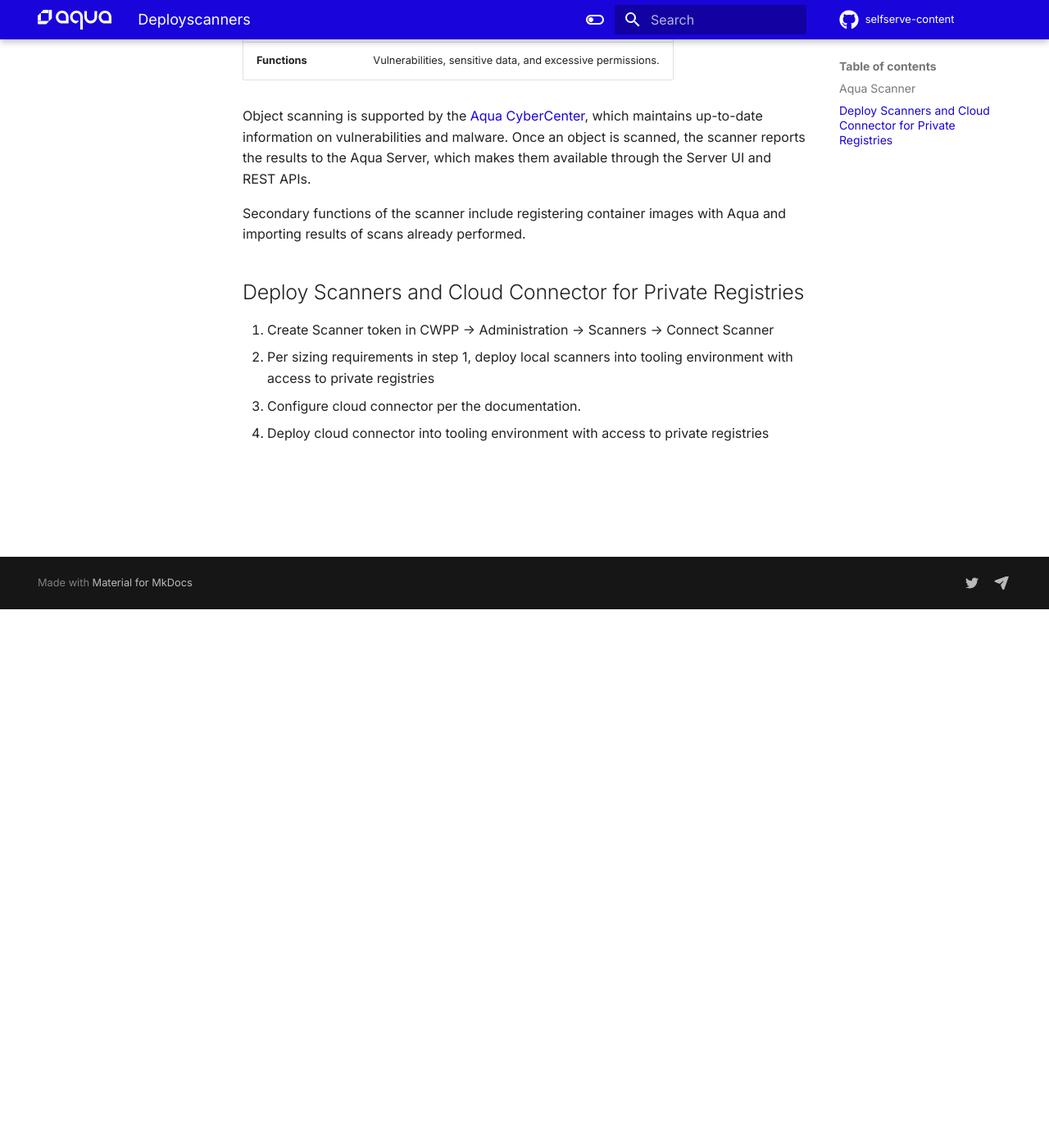
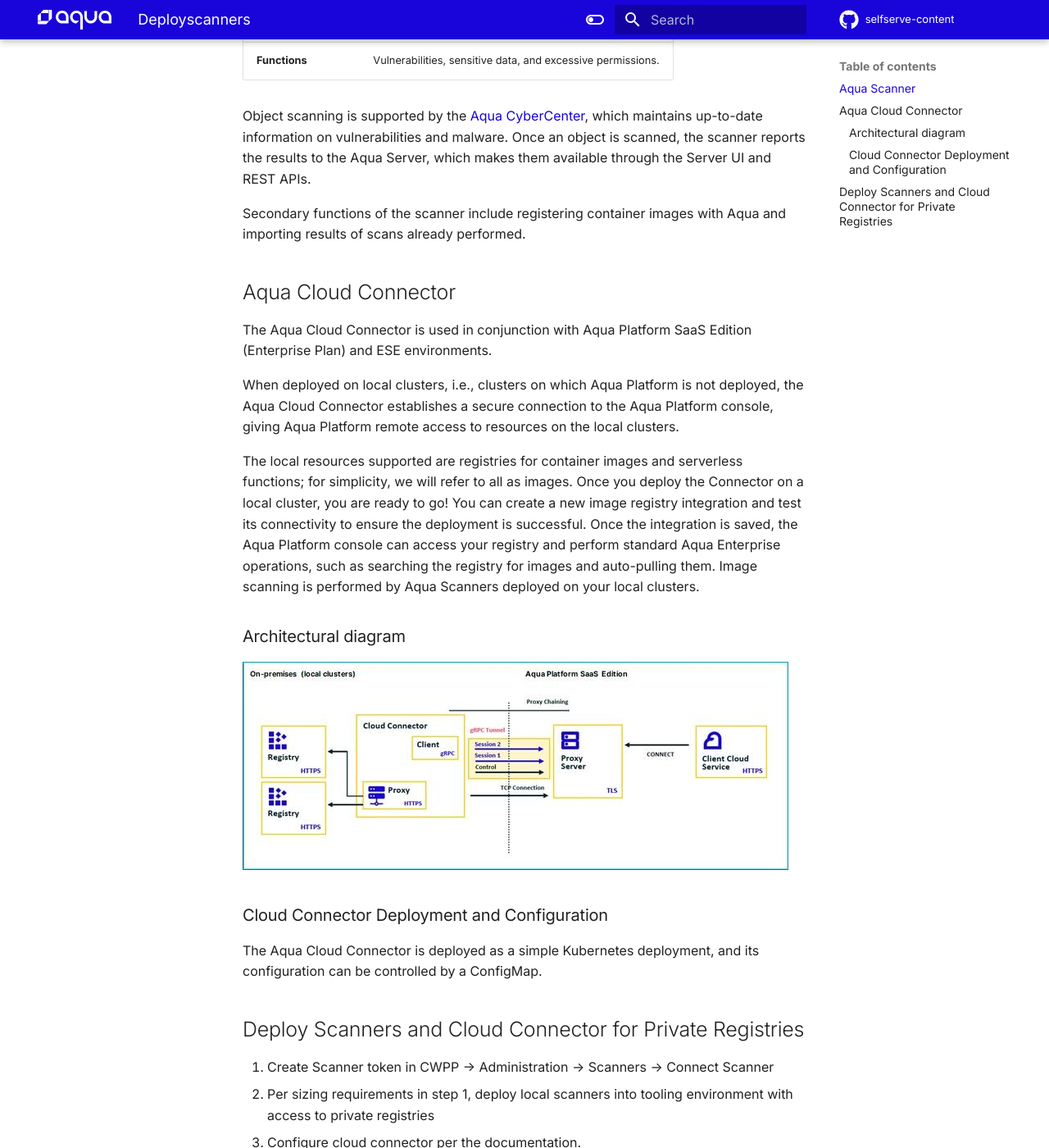
Before and after one commit to kenmccann/self-service, an MkDocs documentation site: the page built from docs/shiftleft/deployscanners.md, in a window 1280 px wide and 1400 px high, scrolled down 657 px. Shown: the whole window at 82% size. Built offline with MkDocs 1.6.1 and Material for MkDocs 9.7.7, drawn with Linux system fonts in a browser that asks for light colours; a script that is not in the unit is left out; comment, search, counter and statistics services are not loaded; some of the changed text lies outside the part shown.

Commit message:
more scanner work

```diff
--- a/docs/shiftleft/deployscanners.md
+++ b/docs/shiftleft/deployscanners.md
@@ -20,8 +20,35 @@ Object scanning is supported by the [Aqua CyberCenter](https://docs.aquasec.com/
 
 Secondary functions of the scanner include registering container images with Aqua and importing results of scans already performed.
 
+## Aqua Cloud Connector
+
+The Aqua Cloud Connector is used in conjunction with Aqua Platform SaaS Edition (Enterprise Plan) and ESE environments.
+
+When deployed on local clusters, i.e., clusters on which Aqua Platform is not deployed, the Aqua Cloud Connector establishes a secure connection to the Aqua Platform console, giving Aqua Platform remote access to resources on the local clusters.
+
+The local resources supported are registries for container images and serverless functions; for simplicity, we will refer to all as images. Once you deploy the Connector on a local cluster, you are ready to go! You can create a new image registry integration and test its connectivity to ensure the deployment is successful. Once the integration is saved, the Aqua Platform console can access your registry and perform standard Aqua Enterprise operations, such as searching the registry for images and auto-pulling them. Image scanning is performed by Aqua Scanners deployed on your local clusters.
+
+### Architectural diagram
+
+![](images/ccArch.jpg)
+
+### Cloud Connector Deployment and Configuration
+
+The Aqua Cloud Connector is deployed as a simple Kubernetes deployment, and its configuration can be controlled by a ConfigMap.
+
 ## Deploy Scanners and Cloud Connector for Private Registries
 1. Create Scanner token in CWPP -> Administration -> Scanners -> Connect Scanner
 2. Per sizing requirements in step 1, deploy local scanners into tooling environment with access to private registries
 3. Configure cloud connector per the documentation.
 4. Deploy cloud connector into tooling environment with access to private registries
+
+Be sure to review the following sizing guide recomendations for your scanner deployment:
+
+| **Component** | **Resource** | **Sizing** |
+|               |              |            |
+| Aqua Scanner Legacy (ea) | CPU | 1,000 - 2,000 |
+|  | Memory | 0.5 - 1.0 |
+|  | Storage | At least twice the size of largest image |
+| Aqua Trivy Premium | CPU | 1,500 - 4,000 |
+|  | Memory | 0.5 - 3.0 |
+|  | Storage | At least twice the size of largest image |
```
Also changed, not shown: docs/shiftleft/images/ccArch.jpg (added).
